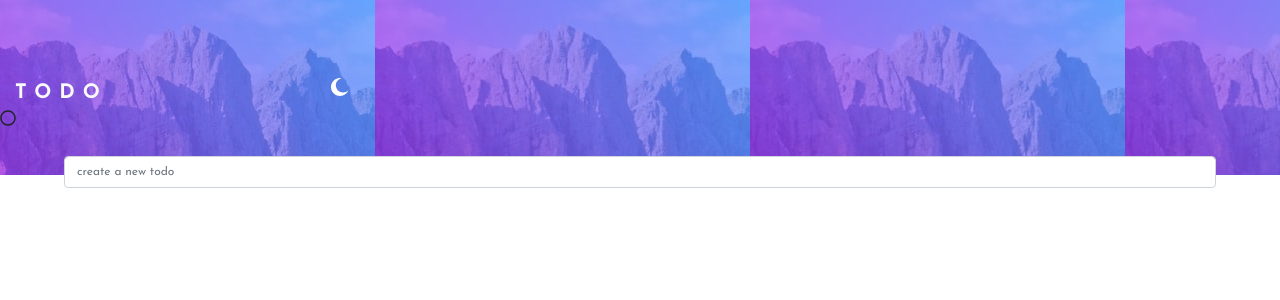
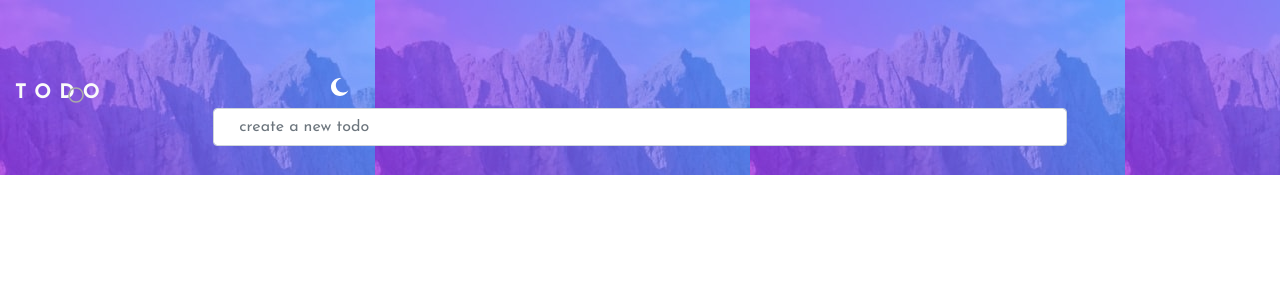
Before and after one commit to e0marina/todo_app, a React (Create React App) app in the folder client/: page / in a window 1280 px wide. Shown: the top 300 px of the page. Built offline with nearby package versions, Linux system fonts and the light colour scheme.

Commit message:
updated check box so that it is inside the text input box

```diff
--- a/client/src/components/InputBox/inputBox.css
+++ b/client/src/components/InputBox/inputBox.css
@@ -1,5 +1,27 @@
+#form-grid-container {
+  display: grid;
+  grid-template-columns: repeat(6, 1fr);
+  grid-template-rows: repeat(3, 50px);
+}
+
 #inputBox {
-  margin: 24px auto !important;
+  /* margin: 24px auto !important;
   width: 90% !important;
-  font-size: 12px !important;
+  font-size: 12px !important; */
+  grid-column: 2/6;
+  grid-row: 1/2;
+  position: relative;
+  z-index: 1;
+  padding-left: 25px;
 }
+
+#circle-icon {
+  grid-column: 1/2;
+  grid-row: 1/2;
+  position: absolute;
+  z-index: 100;
+  left: 68px;
+  top: 87px;
+  color: darkgray;
+  /* margin: 10px auto; */
+}
--- a/client/src/components/InputBox/inputBox.js
+++ b/client/src/components/InputBox/inputBox.js
@@ -7,8 +7,10 @@ import "./inputBox.css";
 const InputBox = (props) => {
   return (
     <Form>
-      <FontAwesomeIcon icon={regularCircle} />
-      <Input id="inputBox" placeholder="create a new todo" />
+      <div id="form-grid-container">
+        <FontAwesomeIcon icon={regularCircle} id="circle-icon" />
+        <Input id="inputBox" placeholder="create a new todo" />
+      </div>
     </Form>
   );
 };
```
Also changed, not shown: 1 other file (tests, documents, lock files or other folders).
